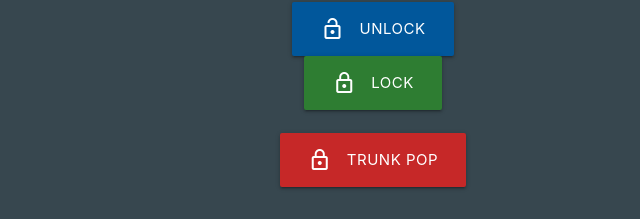
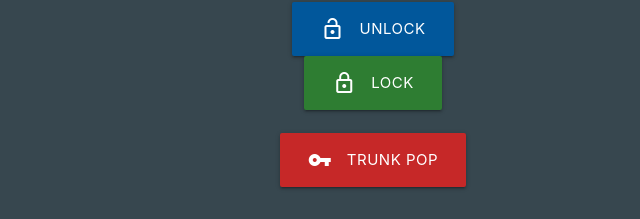
Before and after one commit to parrotmac/heylex.us-remote, a website: page index.html in a window 1280 px wide. Shown: the part 339-558 px from the top of the page, 267-907 px from the left. Drawn offline with nearby package versions, Linux system fonts and the light colour scheme; no server answers; files whose address does not match are found by name.

Commit message:
Changing trunk pop icon

```diff
--- a/index.html
+++ b/index.html
@@ -55,7 +55,7 @@
             <button class="waves-effect waves-light green darken-3 btn-large rs-action" data-button-action="lock-doors"><i class="material-icons left">lock_outline</i> Lock</button>
             <br>
             <br>
-            <button class="waves-effect waves-light red darken-3 btn-large rs-action" data-button-action="pop-trunk"><i class="material-icons left">lock_outline</i> Trunk Pop</button>
+            <button class="waves-effect waves-light red darken-3 btn-large rs-action" data-button-action="pop-trunk"><i class="material-icons left">vpn_key</i> Trunk Pop</button>
 
 
             <!--<h2 class="center blue-text text-darken-1"><i class="material-icons">settings</i></h2>
```
